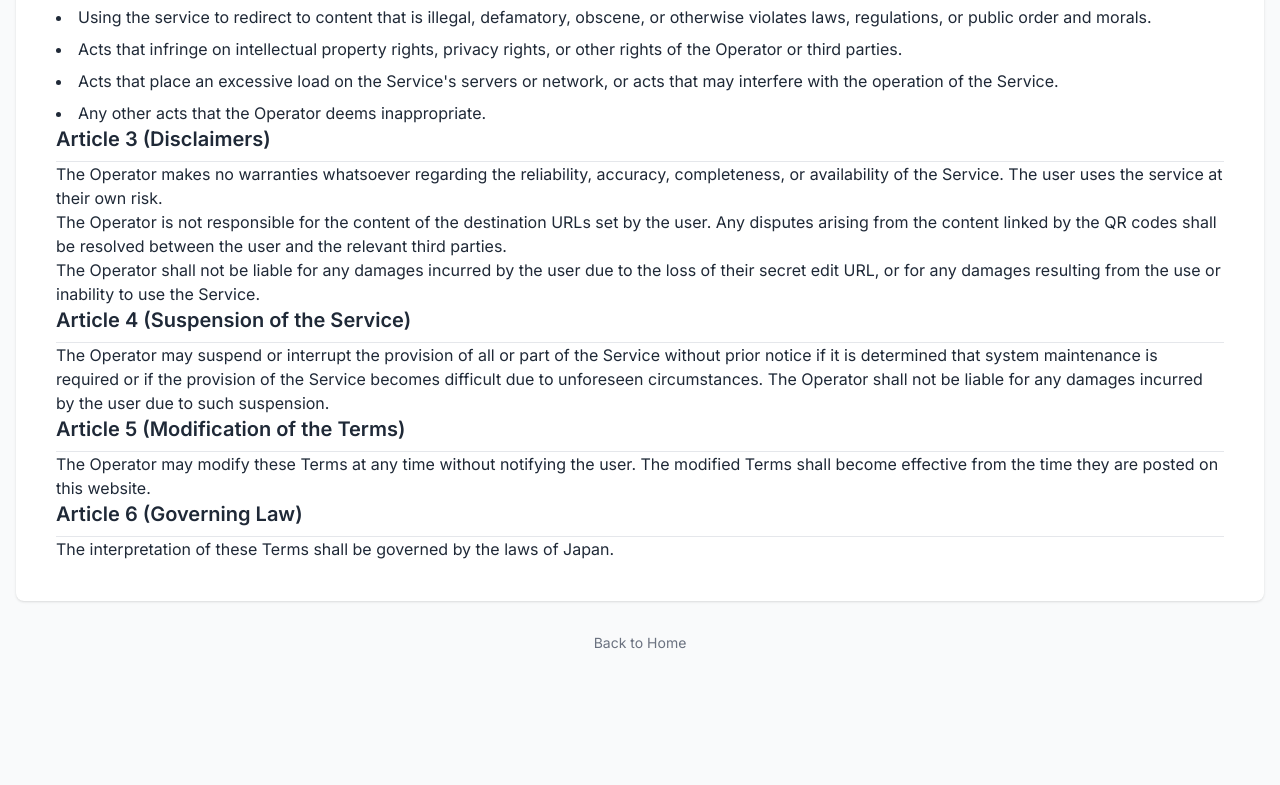
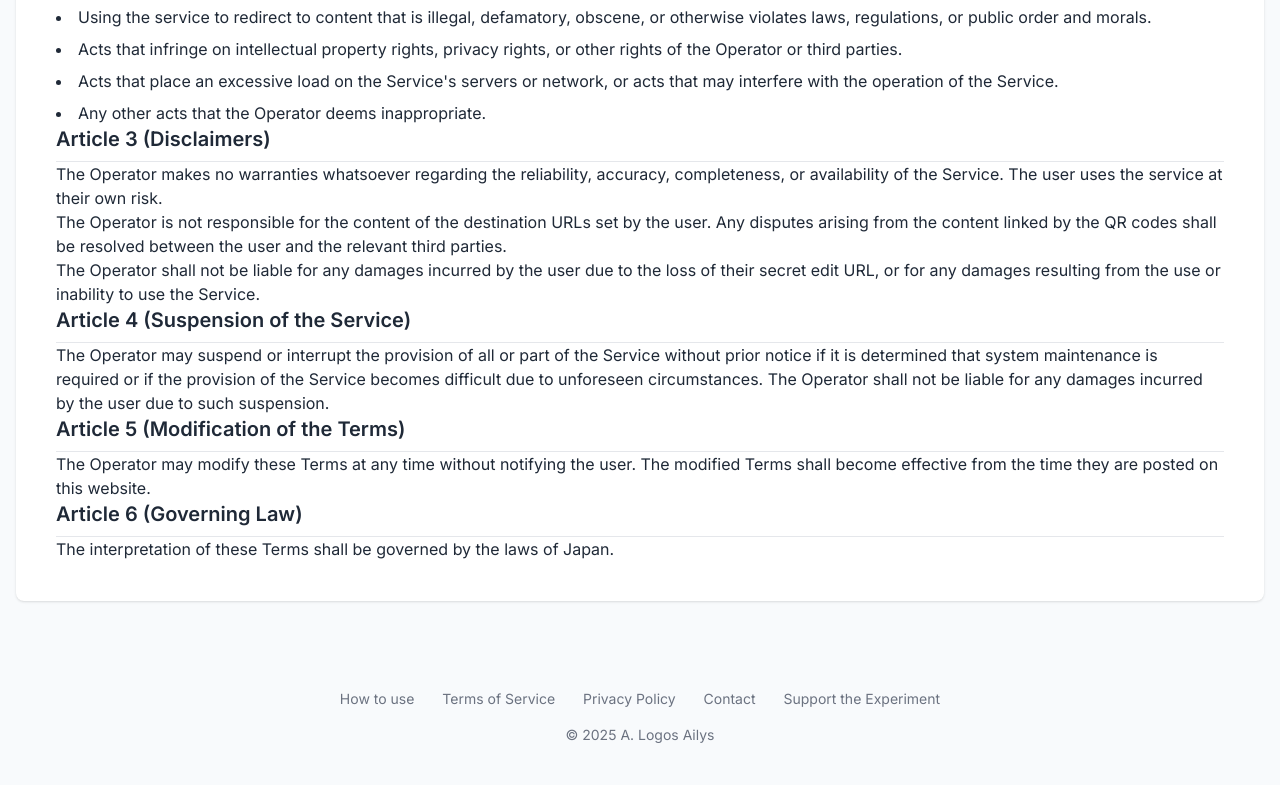
Before and after one commit to roadleon/dynqr, a website: page public/terms.html in a window 1280 px wide. Shown: the part 477-1262 px from the top of the page. Before the commit the page ends 1178 px from the top, so only its background shows below. Drawn offline with nearby package versions, Linux system fonts and the light colour scheme.

Commit message:
Update terms.html

```diff
--- a/public/terms.html
+++ b/public/terms.html
@@ -16,9 +16,7 @@
     <meta property="og:url" content="https://qr.ailys.app/">
     <meta property="og:type" content="website">
 
-    <!-- ▼▼▼ ここを更新 ▼▼▼ -->
     <script src="https://cdn.tailwindcss.com"></script>
-    <!-- ▲▲▲ ここを更新 ▲▲▲ -->
 
     <style>
         body { font-family: 'Inter', sans-serif; }
@@ -29,7 +27,7 @@
     <link rel="preconnect" href="https://fonts.gstatic.com" crossorigin>
     <link href="https://fonts.googleapis.com/css2?family=Inter:wght@400;600&display=swap" rel="stylesheet">
 </head>
-<body class="bg-gray-50 text-gray-800">
+<body class="bg-slate-50 text-gray-800">
     <div class="container mx-auto px-4 py-8 md:py-12 content-container">
         <header class="text-center mb-8">
             <a href="/">
@@ -81,9 +79,19 @@
                 <p>The interpretation of these Terms shall be governed by the laws of Japan.</p>
             </section>
         </main>
-        <footer class="text-center text-gray-500 text-sm mt-8">
-            <a href="/" class="hover:underline">Back to Home</a>
-        </footer>
     </div>
+
+    <!-- ▼▼▼ 新しいフッターに更新 ▼▼▼ -->
+    <footer class="text-center text-gray-500 text-sm py-10 px-4">
+        <div class="space-x-4 md:space-x-6">
+            <a href="#" class="hover:underline">How to use</a>
+            <a href="/terms.html" class="hover:underline">Terms of Service</a>
+            <a href="/privacy.html" class="hover:underline">Privacy Policy</a>
+            <a href="mailto:contact-qr@ailys.app" class="hover:underline">Contact</a>
+            <a href="https://www.buymeacoffee.com/ailys" target="_blank" class="hover:underline">Support the Experiment</a>
+        </div>
+        <p class="mt-4">&copy; 2025 A. Logos Ailys</p>
+    </footer>
+    <!-- ▲▲▲ 新しいフッターに更新 ▲▲▲ -->
 </body>
 </html>
```
